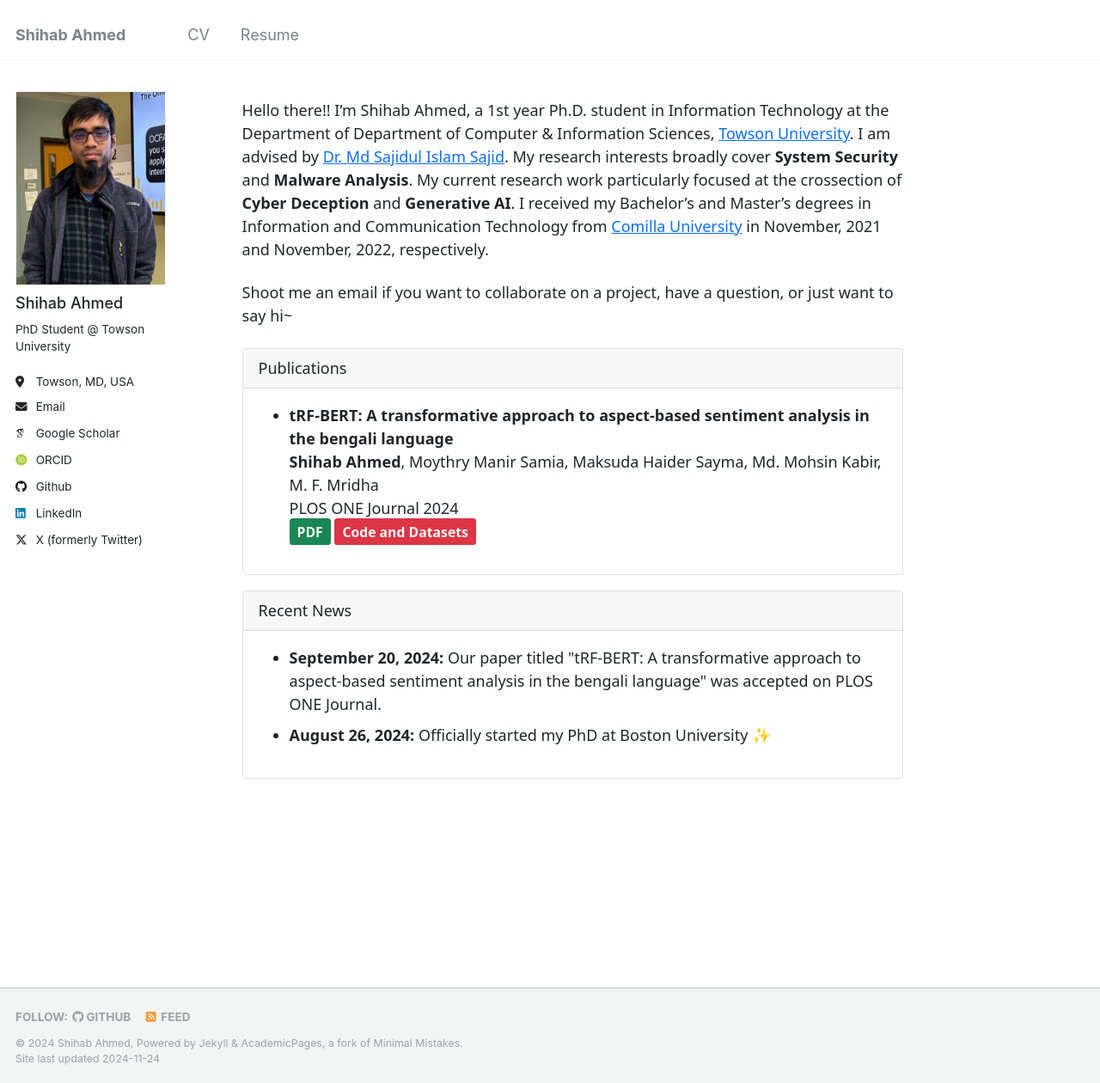
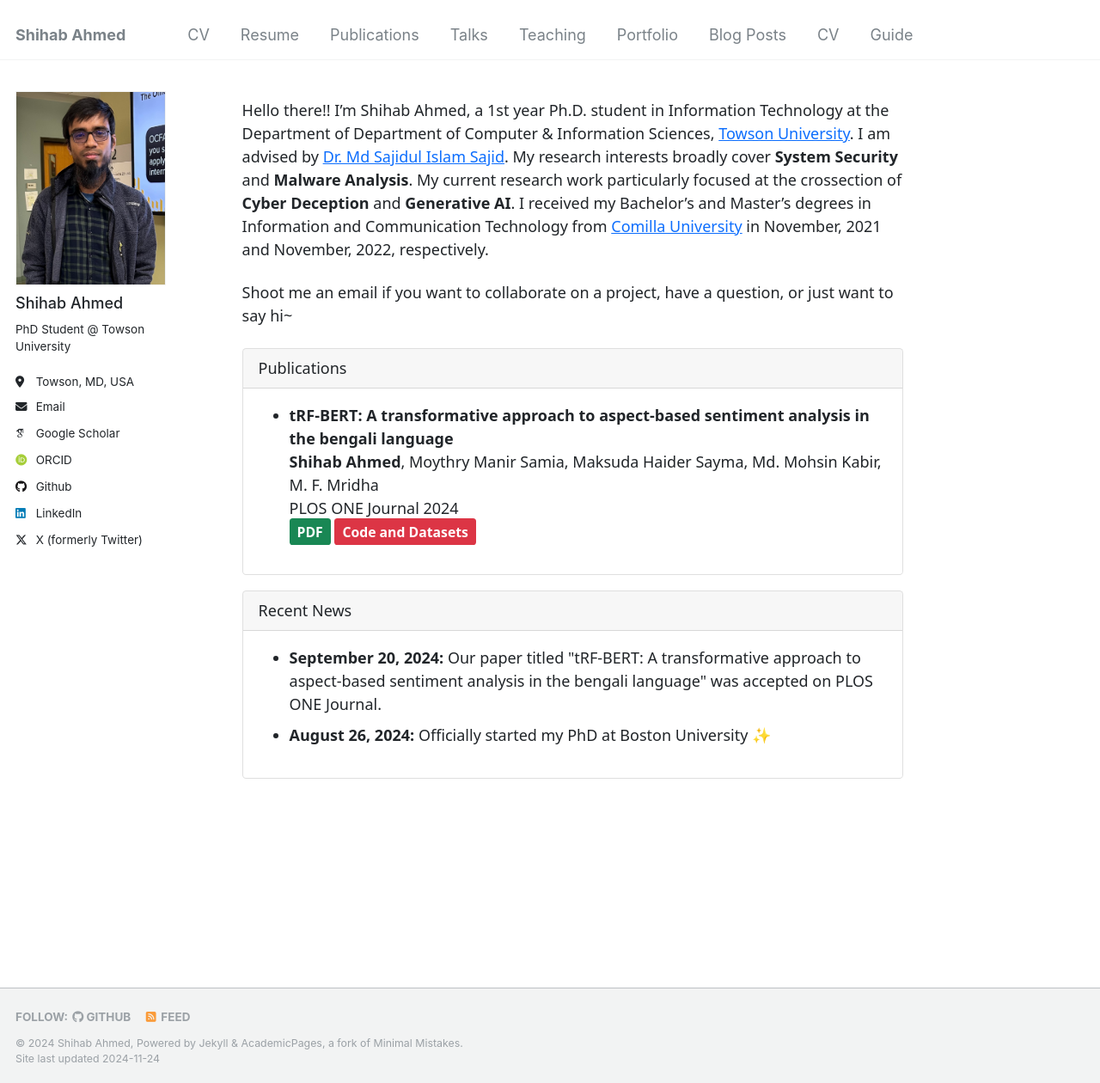
Before and after one commit to sahmed09/sahmed09.github.io, a Jekyll site: the page built from _pages/about.md, in a window 1280 px wide and 1260 px high. Shown: the whole window at 86% size. Built offline with Jekyll 4.4.1, drawn with Linux system fonts in a browser that asks for light colours; some web fonts are replaced.

Commit message:
Update navigation.yml

```diff
--- a/_data/navigation.yml
+++ b/_data/navigation.yml
@@ -10,6 +10,27 @@ main:
 
   - title: "Resume"
     url: /Resume_2024.pdf
+
+  - title: "Publications"
+    url: /publications/
+
+  - title: "Talks"
+    url: /talks/
+
+  - title: "Teaching"
+    url: /teaching/
+
+  - title: "Portfolio"
+    url: /portfolio/
+
+  - title: "Blog Posts"
+    url: /year-archive/
+
+  - title: "CV"
+    url: /cv/
+
+  - title: "Guide"
+    url: /markdown/
 
 # main:
 #   - title: "Publications"
```
